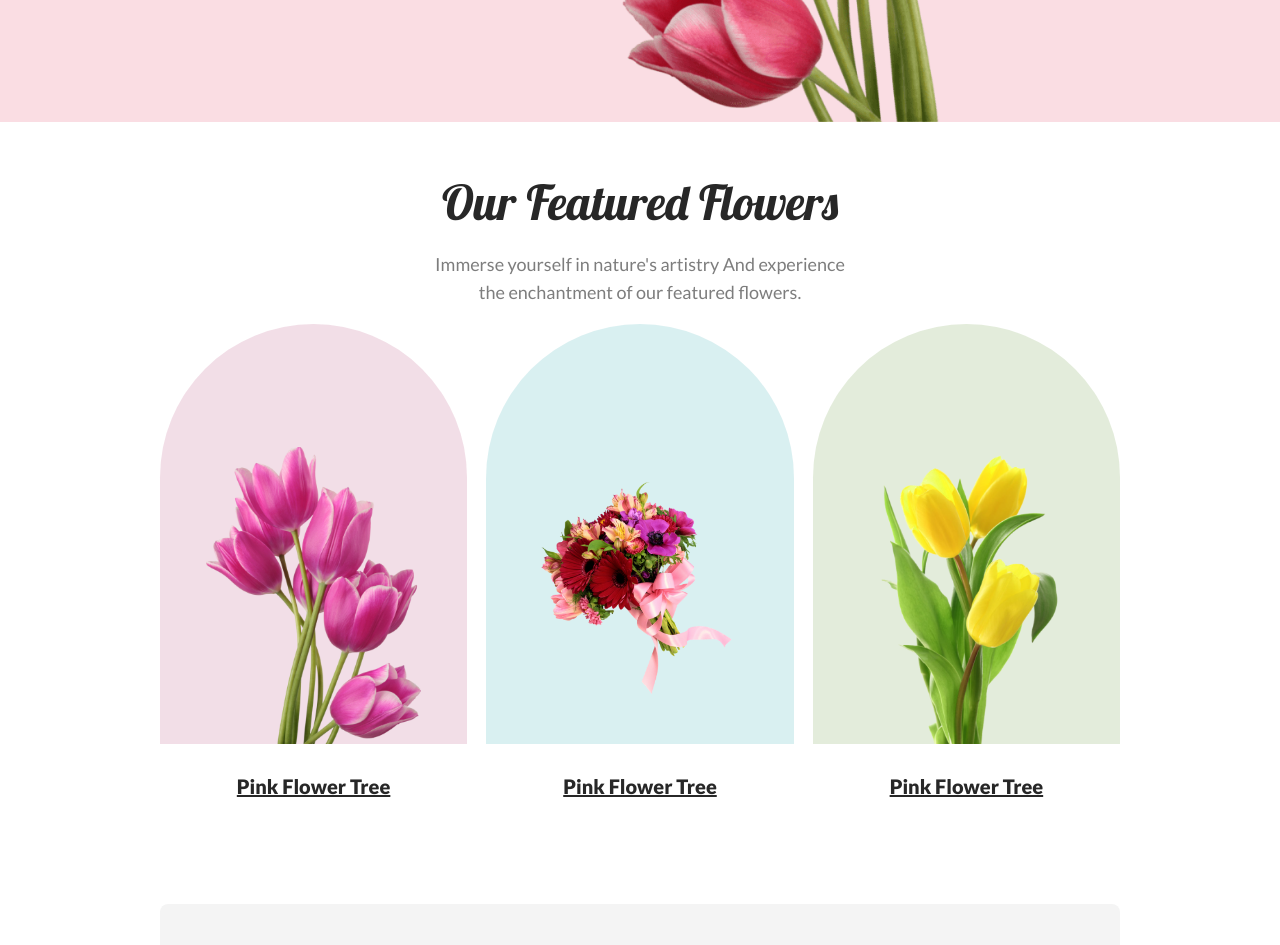
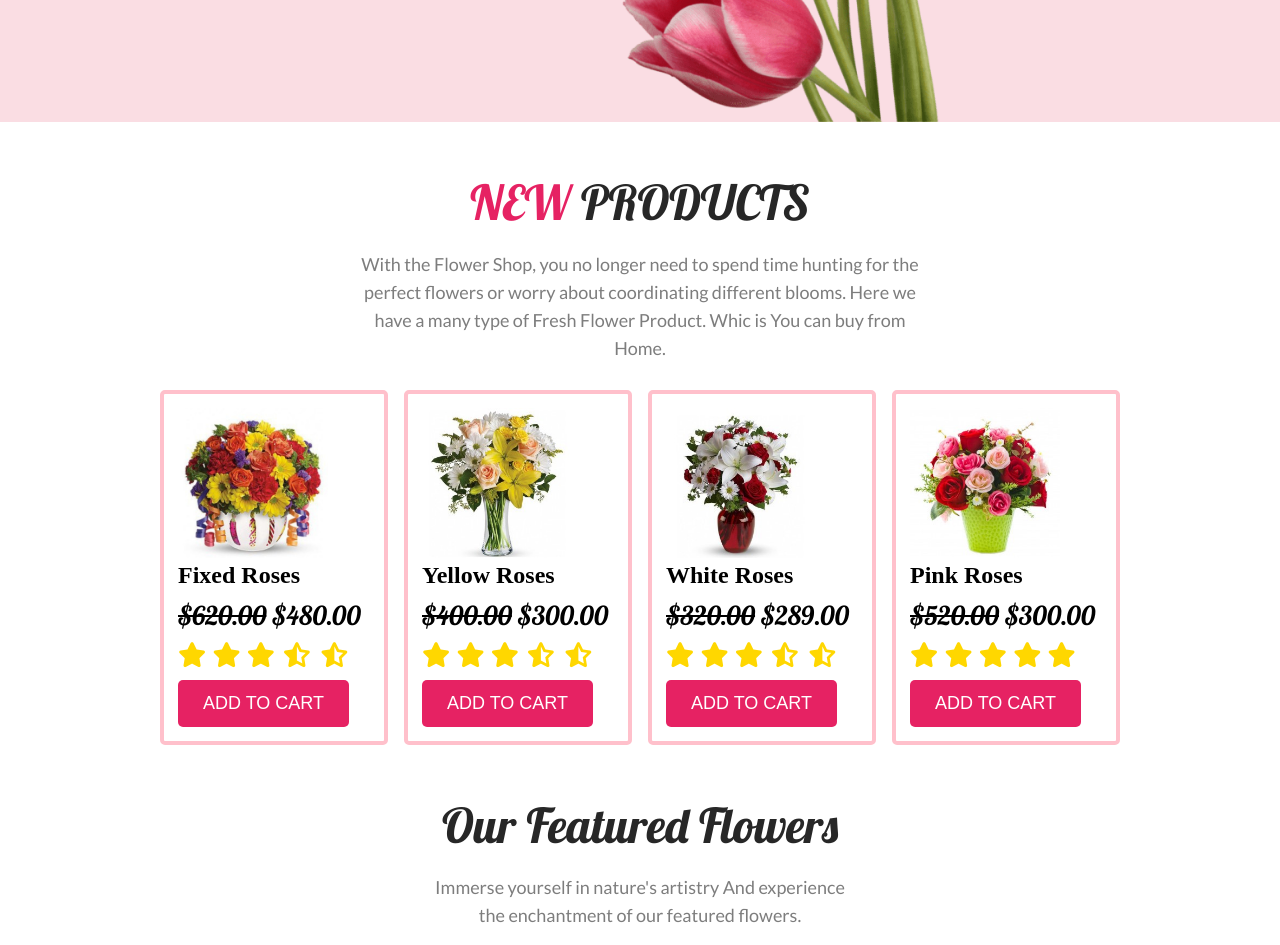
Before and after one commit to ukayching-marma/flower-shop-assignment, a plain HTML site: page index.html in a window 1280 px wide. Shown: the part 620-1565 px from the top of the page. Drawn offline with Linux system fonts and the light colour scheme.

Commit message:
New Product Section Added

```diff
--- a/index.html
+++ b/index.html
@@ -69,6 +69,71 @@
                 </div>
         </section>
 
+        <!-- New Product Section -->
+        <section class="new-product-section">
+            <div class="container">
+                <!-- Product Title -->
+                <div class="product-title">
+                    <h1 class="intro-title npst"><span style="color: #e62263;">NEW</span> PRODUCTS</h1>
+                    <p class="new-product-description fs-ct-info-description">With the Flower Shop, you no longer need to spend time hunting for the perfect flowers or worry about coordinating different blooms. Here we have a many type of Fresh Flower Product. Whic is You can buy from Home.</p>
+                </div>
+                <div class="row prodcut-items">
+                    <!-- Product list -->
+                    <div class="product-1">
+                        <img src="./media/new-product1.png" alt="" class="product-img">
+                        <h1 class="product-title">Fixed Roses</h1>
+                        <span class="product-price-amount"><del>$620.00</del> $480.00</span>
+                        <p class="rating-box">
+                            <i class="fa-solid fa-star"></i>
+                            <i class="fa-solid fa-star"></i>
+                            <i class="fa-solid fa-star"></i>
+                            <i class="fa-solid fa-star-half-stroke"></i>
+                            <i class="fa-solid fa-star-half-stroke"></i>
+                        </p>
+                        <button class="action">ADD TO CART</button>
+                    </div>
+                    <div class="product-1">
+                        <img src="./media/new-product2.jpg" alt="" class="product-img">
+                        <h1 class="product-title">Yellow Roses</h1>
+                        <span class="product-price-amount"><del>$400.00</del> $300.00</span>
+                        <p class="rating-box">
+                            <i class="fa-solid fa-star"></i>
+                            <i class="fa-solid fa-star"></i>
+                            <i class="fa-solid fa-star"></i>
+                            <i class="fa-solid fa-star-half-stroke"></i>
+                            <i class="fa-solid fa-star-half-stroke"></i>
+                        </p>
+                        <button class="action">ADD TO CART</button>
+                    </div>
+                    <div class="product-1">
+                        <img src="./media/new-product3.jpg" alt="" class="product-img">
+                        <h1 class="product-title">White Roses</h1>
+                        <span class="product-price-amount"><del>$320.00</del> $289.00</span>
+                        <p class="rating-box">
+                            <i class="fa-solid fa-star"></i>
+                            <i class="fa-solid fa-star"></i>
+                            <i class="fa-solid fa-star"></i>
+                            <i class="fa-solid fa-star-half-stroke"></i>
+                            <i class="fa-solid fa-star-half-stroke"></i>
+                        </p>
+                        <button class="action">ADD TO CART</button>
+                    </div>
+                    <div class="product-1">
+                        <img src="./media/new-product4.jpg" alt="" class="product-img">
+                        <h1 class="product-title">Pink Roses</h1>
+                        <span class="product-price-amount"><del>$520.00</del> $300.00</span>
+                        <p class="rating-box">
+                            <i class="fa-solid fa-star"></i>
+                            <i class="fa-solid fa-star"></i>
+                            <i class="fa-solid fa-star"></i>
+                            <i class="fa-solid fa-star"></i>
+                            <i class="fa-solid fa-star"></i>
+                        </p>
+                        <button class="action">ADD TO CART</button>
+                    </div>
+                </div>
+            </div>
+        </section>
         <!-- Featured Flowers Section -->
         <section class="featured-section">
             <div class="container featured-section-container">
--- a/style.css
+++ b/style.css
@@ -294,3 +294,53 @@ input#email {
     font-weight: 400;
     margin-top: 16px;
 }
+
+
+/* New Product Section */
+section.new-product-section {
+    padding-top: 50px;
+}
+.npst{
+    text-align: center;
+}
+button:hover {
+    cursor: pointer;
+}
+.product-title {
+    width: 100% !important;
+    margin-bottom: 10px;
+
+}
+i.fa-solid.fa-star, i.fa-solid.fa-star-half-stroke {
+    color: gold;
+}
+p.rating-box {
+    font-size: 25px;
+    margin-top: 10px;
+}
+span.product-price-amount {
+    font-size: 26px;
+    font-weight: 400;
+    font-family: 'Lobster', cursive;
+}
+button.action {
+    background: #e62263;
+    padding: 13px 25px;
+    color: white;
+    font-size: 18px;
+    margin-top: 10px;
+    border-radius: 5px;
+}
+img.product-img {
+    width: 150px;
+    height: auto;
+}
+.product-1 {
+    border: 4px solid pink;
+    border-radius: 5px;
+    width: 20%;
+    padding: 14px;
+}
+p.new-product-description.fs-ct-info-description {
+    width: 60%;
+}
```
Also changed, not shown: media/new-product1.png (added), media/new-product2.jpg (added), media/new-product3.jpg (added), media/new-product4.jpg (added), media/pngtree-five-star-to-zero-rating-vector-icon-set-png-image_8843733.png (added).
